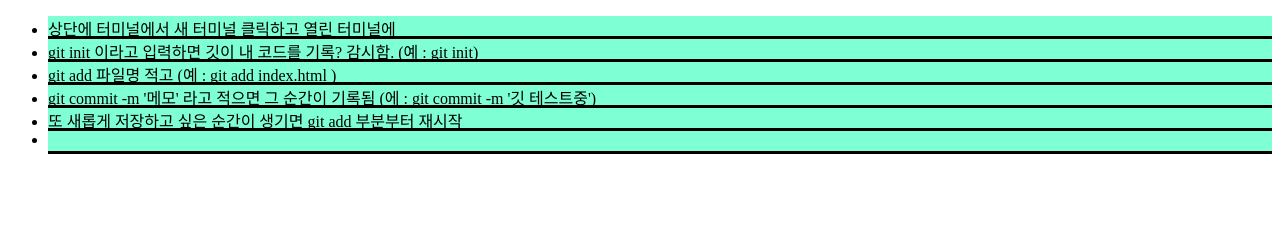
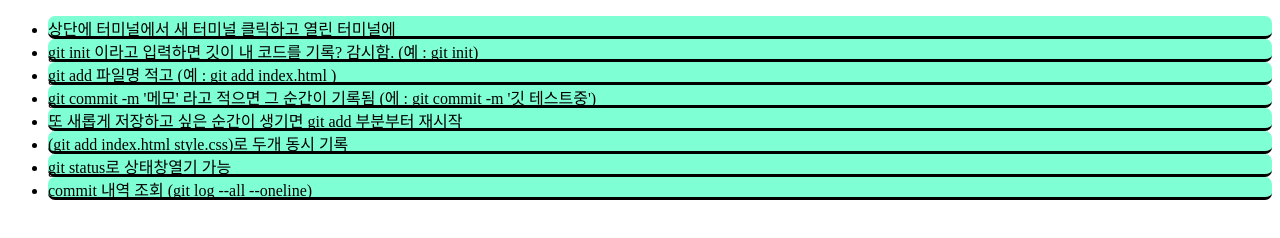
Before and after one commit to TaeWoongYoun/git, a plain HTML site: page index.html in a window 1280 px wide. Drawn offline with Linux system fonts and the light colour scheme.

Commit message:
Feat : git tsst

```diff
--- a/index.html
+++ b/index.html
@@ -14,8 +14,9 @@
             <li>git add 파일명 적고 (예 : git add index.html ) </li>
             <li>git commit -m '메모' 라고 적으면 그 순간이 기록됨 (에 : git commit -m '깃 테스트중')</li>
             <li>또 새롭게 저장하고 싶은 순간이 생기면 git add 부분부터 재시작</li>
-            <li></li>
-
+            <li>(git add index.html style.css)로 두개 동시 기록</li>
+            <li>git status로 상태창열기 가능</li>
+            <li>commit 내역 조회 (git log --all --oneline)</li>
         </ul>
     </main>
 </body>
--- a/style.css
+++ b/style.css
@@ -3,4 +3,5 @@ main > ul > li{
     height: 20px;
     background-color: aquamarine;
     border-bottom: 3px #000000 solid ;
+    border-radius: 7px;
 }
```
